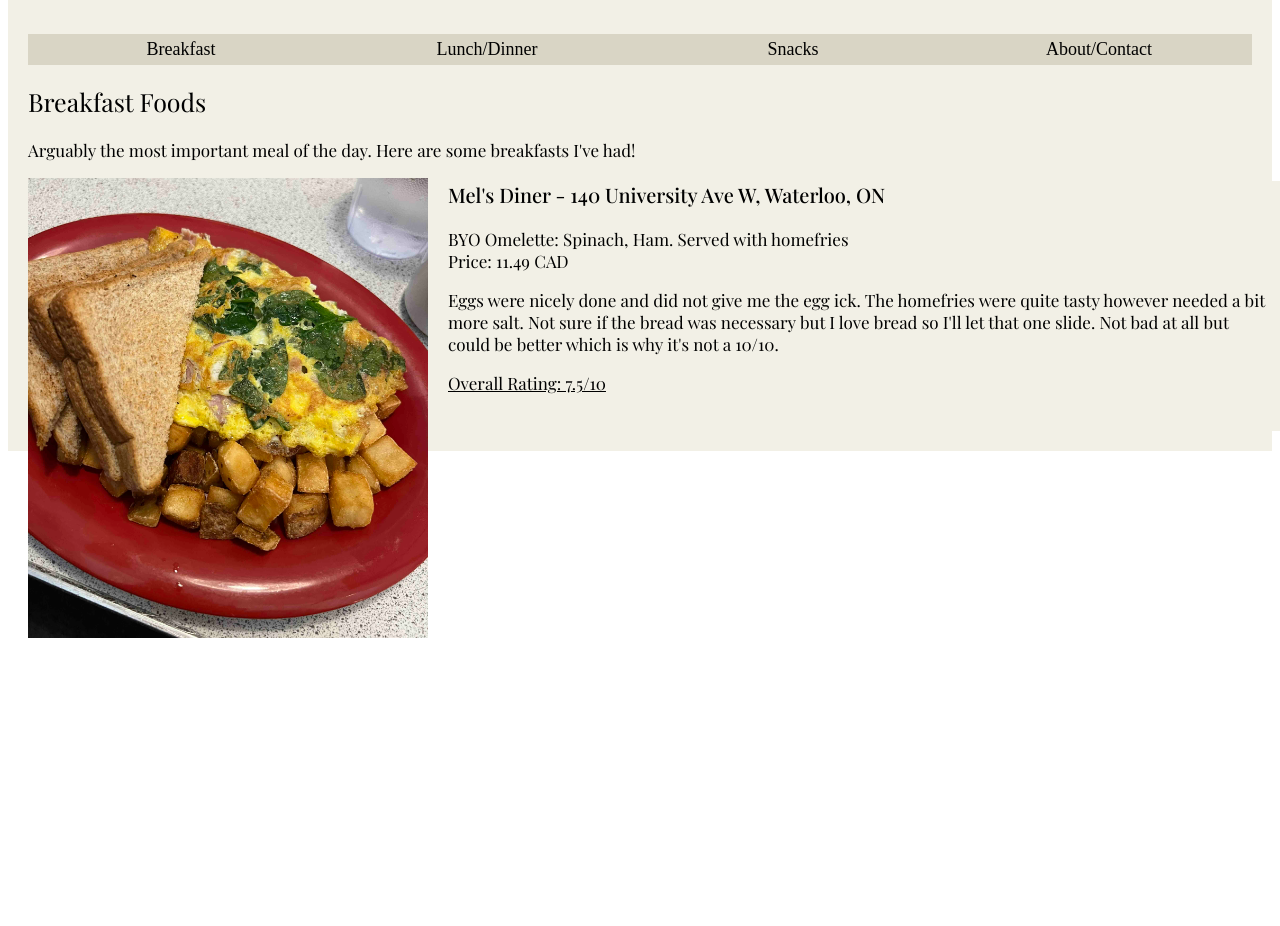
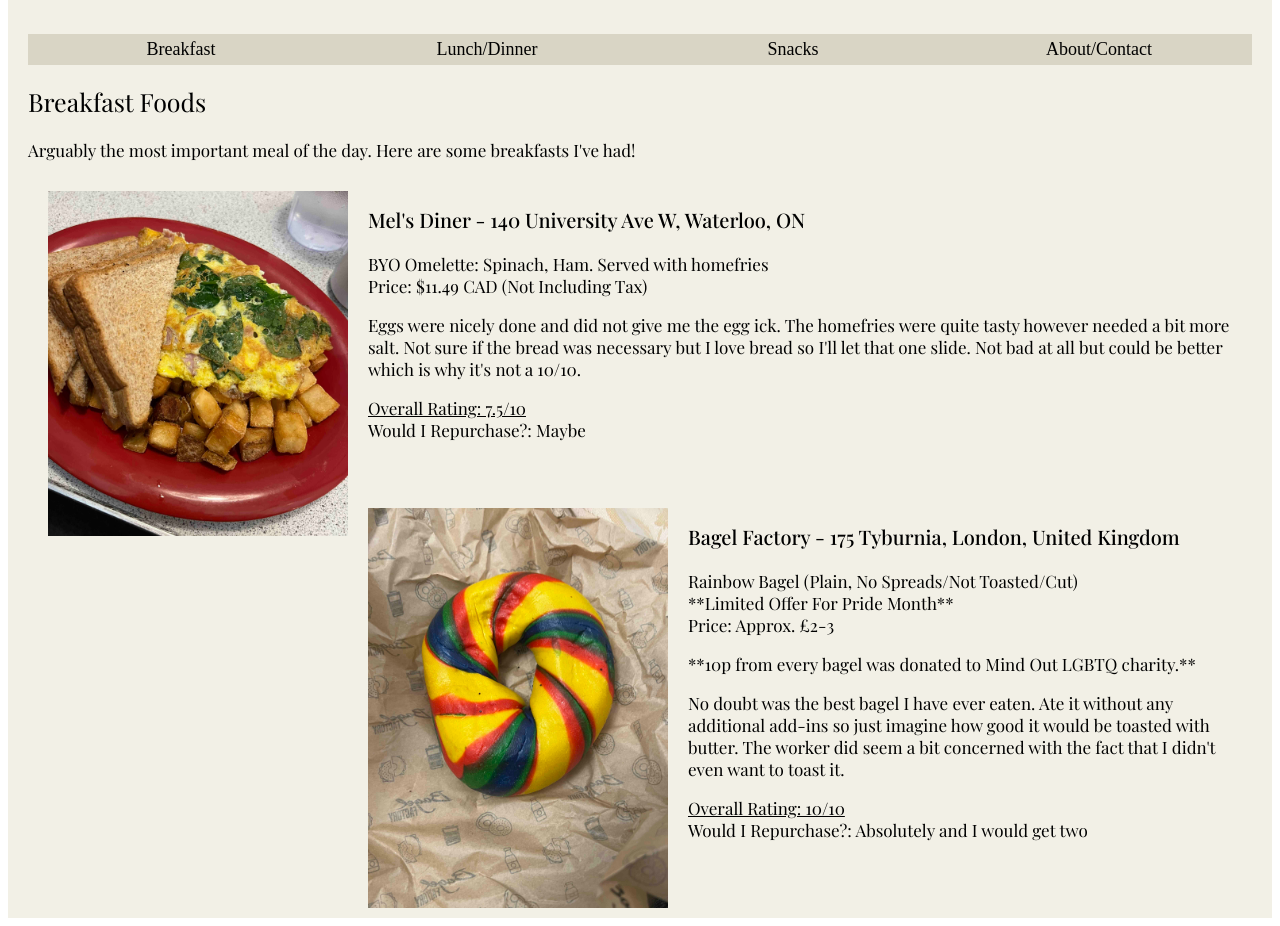
Before and after one commit to annikazamora/a3-page1, a plain HTML site: page index.html in a window 1280 px wide. Shown: the part 113-1039 px from the top of the page. Before the commit the page ends 800 px from the top, so only its background shows below. Drawn offline with nearby package versions, Linux system fonts and the light colour scheme; a web font is replaced by a local one.

Commit message:
2nd meal done

```diff
--- a/index.html
+++ b/index.html
@@ -14,21 +14,30 @@
 
     <style>
       #container,
+      #section,
       #rightText,
       #test
 
       #container {
-        width: 1024 px;
-        height: 768 px;
         background-color: #f2f0e6;
         padding: 20px;
         padding-top: 0px;
-
       }
 
-      #rightText {
+      .section {
+        width: 100%;
+        height: 45%;
+        margin: 20px;
+      }
+
+      .rightText {
         float: middle;
-        width: 100%;
+        width: 96%;
+        padding-left: 20px;
+        padding-top: 5px;
+        padding-bottom: 20px;
+        margin-right: 10px;
+
       }
 
       /** Annika's Food Journal Title **/
@@ -95,10 +104,12 @@
       }
 
       img {
-        width: 400px;
+        width: 300px;
         float: left;
         overflow: hidden;
         padding-right: 20px;
+        padding-top: 10px;
+
       }
 
     </style>
@@ -131,36 +142,68 @@
         Arguably the most important meal of the day. Here are some breakfasts I've had!
       </p>
 
-
-
+      <div class="section">
         <img src="melsDiner.jpg" alt="Mels Diner Breakfast">
 
-      <div id="rightText">
-
-
+          <div class="rightText">
           <h3>
             Mel's Diner - 140 University Ave W, Waterloo, ON
           </h3>
 
           <p>
             BYO Omelette: Spinach, Ham. Served with homefries <br>
-          Price: 11.49 CAD <br>
+            Price: $11.49 CAD (Not Including Tax)
           </p>
 
           <p>
             Eggs were nicely done and did not give me the egg ick. The homefries were quite tasty however needed a bit more salt. Not sure if the bread was necessary but I love bread so I'll let that one slide. Not bad at all but could be better which is why it's not a 10/10.
           </p>
 
-        <p><u> Overall Rating: 7.5/10 </u>
+          <p><u> Overall Rating: 7.5/10</u> <br>
+            Would I Repurchase?: Maybe
+          </p>
+        </div>
+      </div>
+
+      <div class="section">
+      <img src="rainbowBagel.jpg" alt="Rainbow Bagel">
+
+        <div class="rightText">
+          <h3>
+            Bagel Factory - 175 Tyburnia, London, United Kingdom
+          </h3>
+
+          <p>
+            Rainbow Bagel (Plain, No Spreads/Not Toasted/Cut) <br>
+            **Limited Offer For Pride Month** <br>
+            Price: Approx. £2-3
           </p>
 
+          <p>
+            **10p from every bagel was donated to Mind Out LGBTQ charity.**
+          </p>
+
+          <p>
+            No doubt was the best bagel I have ever eaten. Ate it without any additional add-ins so just imagine how good it would be toasted with butter. The worker did seem a bit concerned with the fact that I didn't even want to toast it.
+          </p>
+
+          <p><u> Overall Rating: 10/10 </u> <br>
+            Would I Repurchase?: Absolutely and I would get two
+          </p>
         </div>
+      </div>
+
+
+
+
 
 
 
 
     </div>
 
+
+
   </body>
 
 </html>
```
Lines whose indentation alone changed are shown as unchanged.
